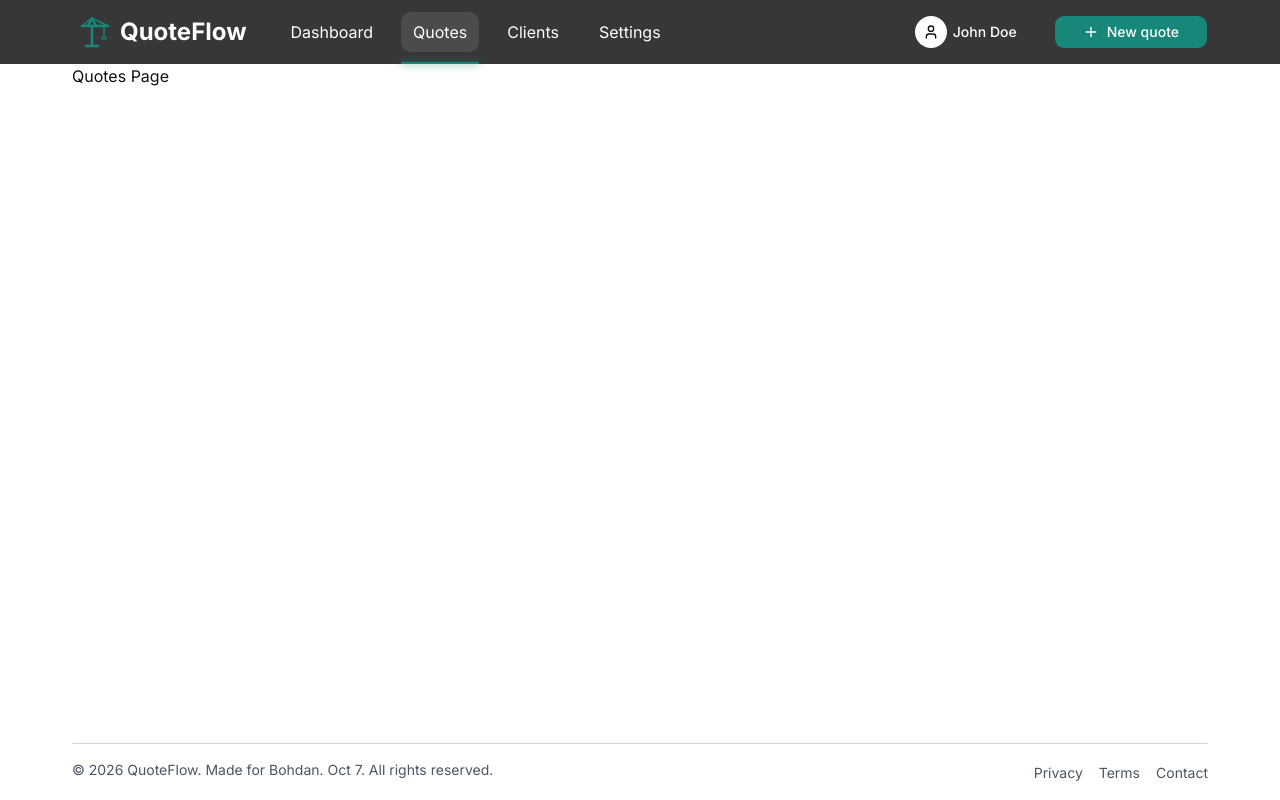
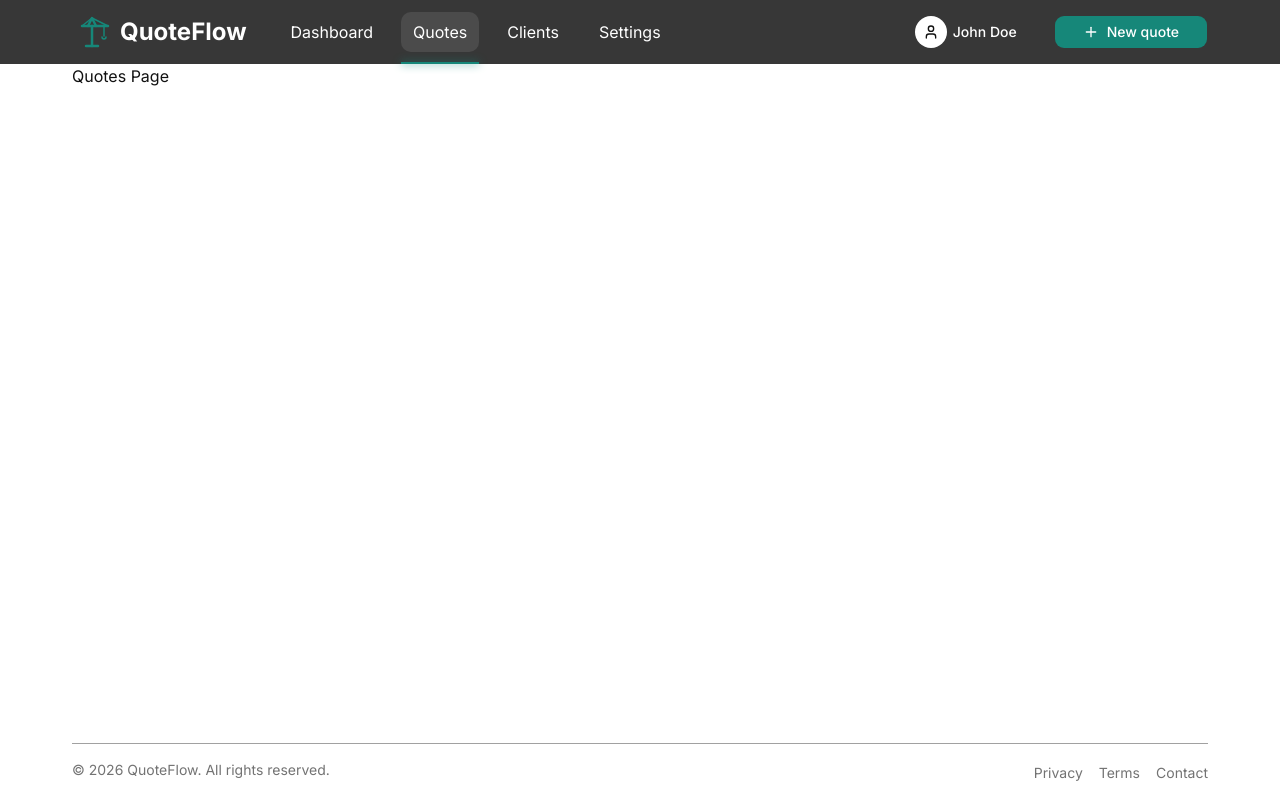
Before and after one commit to VII-07/quoteflow, a Next.js app: page /quotes in a window 1280 px wide. Built offline with nearby package versions, Linux system fonts and the light colour scheme.

Commit message:
feat: refactor Container import to named import; update styles in Footer and Header for consistency; add UserDropdownMenu component

```diff
--- a/app/(dashboard)/layout.tsx
+++ b/app/(dashboard)/layout.tsx
@@ -1,4 +1,4 @@
-import Container from "@/components/layout/Container";
+import { Container } from "@/components/layout/Container";
 import { Footer } from "@/components/layout/Footer";
 import { Header } from "@/components/layout/Header";
 type DashboardLayoutProps = {
--- a/components/layout/Container.tsx
+++ b/components/layout/Container.tsx
@@ -1,15 +1,16 @@
 import { cn } from "@/lib/utils";
 
-type ContainerProps = {
-  children: React.ReactNode;
-  className?: string;
-};
+type ContainerProps = React.ComponentProps<"div">;
 
-const Container = ({ className, children, ...props }: ContainerProps) => {
+export const Container = ({
+  className,
+  children,
+  ...props
+}: ContainerProps) => {
   return (
     <div
       className={cn(
-        "max-w-8xl mx-auto w-full px-4 lg:px-8 xl:px-18",
+        "mx-auto w-full max-w-7xl px-4 lg:px-8 xl:px-18",
         className,
       )}
       {...props}
@@ -18,5 +19,3 @@ const Container = ({ className, children, ...props }: ContainerProps) => {
     </div>
   );
 };
-
-export default Container;
--- a/components/layout/Footer.tsx
+++ b/components/layout/Footer.tsx
@@ -1,4 +1,4 @@
-import Container from "@/components/layout/Container";
+import { Container } from "@/components/layout/Container";
 import { navFooterItems } from "@/lib/navigation";
 import { cacheLife } from "next/cache";
 import Link from "next/link";
@@ -16,20 +16,24 @@ export const Footer = async () => {
   return (
     <footer>
       <Container>
-        <div className="flex justify-between border-t border-t-gray-300 py-4">
-          <p className="text-sm text-gray-600">
-            © {currentYear} QuoteFlow. Made for Bohdan. Oct 7. All rights
-            reserved.
+        <div className="flex justify-between border-t border-t-sidebar-ring py-4">
+          <p className="text-sm text-muted-foreground">
+            © {currentYear} QuoteFlow. All rights reserved.
           </p>
-          <ul className="flex justify-between gap-4">
+          <nav aria-label="Footer">
+            <ul className="flex gap-4">
               {navFooterItems.map((item) => (
                 <li key={item.name}>
-                <Link className="text-sm text-gray-600" href={item.href}>
+                  <Link
+                    className="text-sm text-muted-foreground hover:text-accent-foreground"
+                    href={item.href}
+                  >
                     {item.name}
                   </Link>
                 </li>
               ))}
             </ul>
+          </nav>
         </div>
       </Container>
     </footer>
--- a/components/layout/Header.tsx
+++ b/components/layout/Header.tsx
@@ -5,7 +5,7 @@ import { MobileNav } from "@/components/layout/MobileNav";
 import { buttonVariants } from "@/components/ui/button";
 import { Logo } from "./Logo";
 import { UserDropdownMenu } from "@/components/layout/UserDropdownMenu";
-import Container from "@/components/layout/Container";
+import { Container } from "@/components/layout/Container";
 
 export const Header = () => {
   return (
```
Also changed, not shown: components/layout/UserDropdownMenu.tsx (renamed from components/layout/UserDropDownMenu.tsx). Lines whose indentation alone changed are shown as unchanged.
